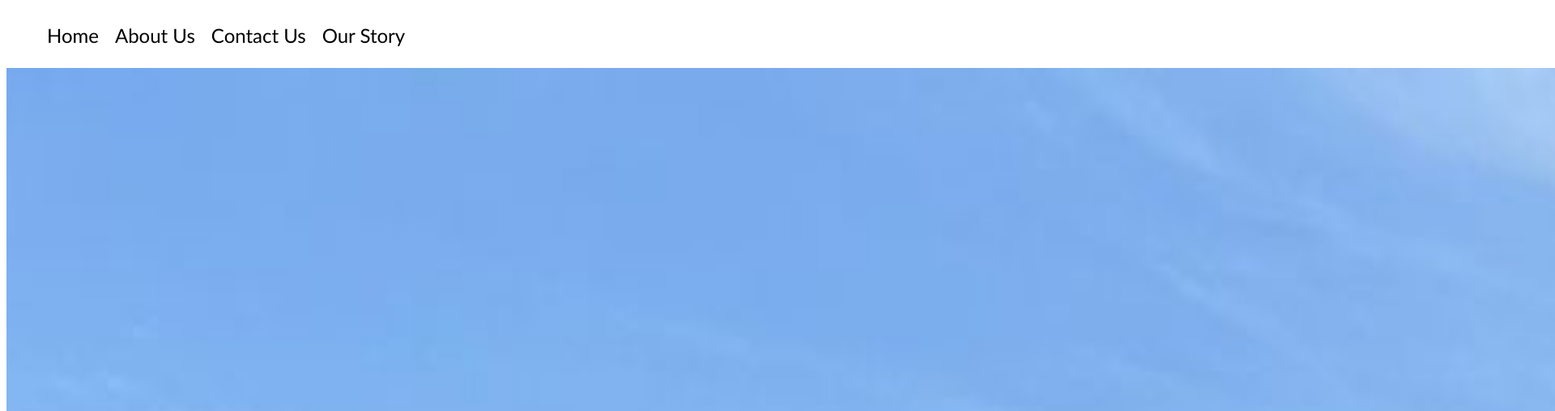
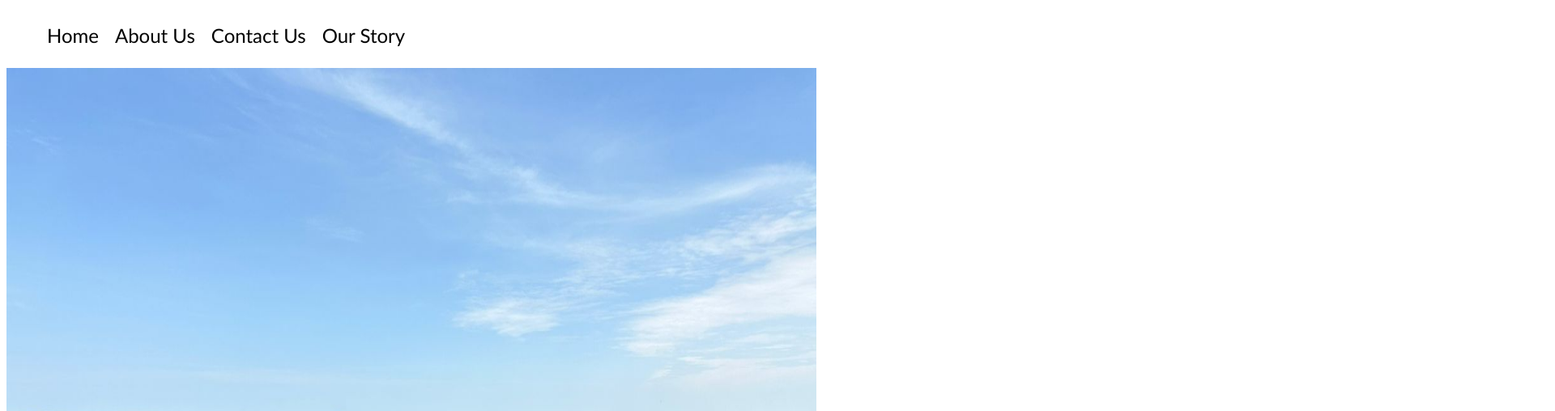
Before and after one commit to Ayra-Noorani/Ayra-Noorani, a plain HTML site: page index.html in a window 1280 px wide. Shown: the part 61-569 px from the top of the page at 81% size, 1920 px wide, since content can reach past the window. Drawn offline with Linux system fonts and the light colour scheme.

Commit message:
Update index.html

```diff
--- a/index.html
+++ b/index.html
@@ -18,7 +18,7 @@
 
     <div>
     <!--Banner image-->
-    <img src="./images/73.jpeg" alt="Years 7 www" height="5000px"  width="5000px">
+    <img src="./images/73.jpeg" alt="Years 7 www" height="1000px"  width="1000px">
     <p>Year 7 week without walls at Musana Camps Mukono</p>
 
     </div>
```
